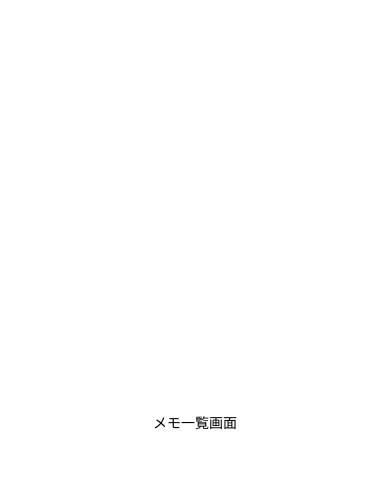
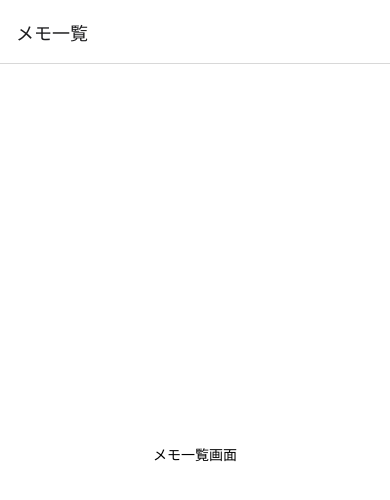
Before and after one commit to akisayuki/memo-app, a React Native app: screen / in a window 390 px wide. Shown: the top 500 px of the page. Built offline with nearby package versions, Linux system fonts and the light colour scheme.

Commit message:
[add]Navigationの設定
react-navigationを利用してメモ一覧画面を設定した。

```diff
--- a/App.js
+++ b/App.js
@@ -1,9 +1,26 @@
 import { StatusBar } from 'expo-status-bar';
 import { StyleSheet, Text, View } from 'react-native';
+import { createStaticNavigation } from '@react-navigation/native';
+import { createNativeStackNavigator } from '@react-navigation/native-stack';
 import MainScreen from './src/MainScreen';
+
+//Navigationの設定
+const RootStack = createNativeStackNavigator({
+  initialRouteName: 'Home',
+  screens: {
+    Home: {
+      screen: MainScreen,
+      options: {
+        title: 'メモ一覧'
+      }
+    }
+  }
+});
+
+const Navigation = createStaticNavigation(RootStack);
 
 export default function App() {
   return (
-    <MainScreen />
+    <Navigation />
   );
 }
```
